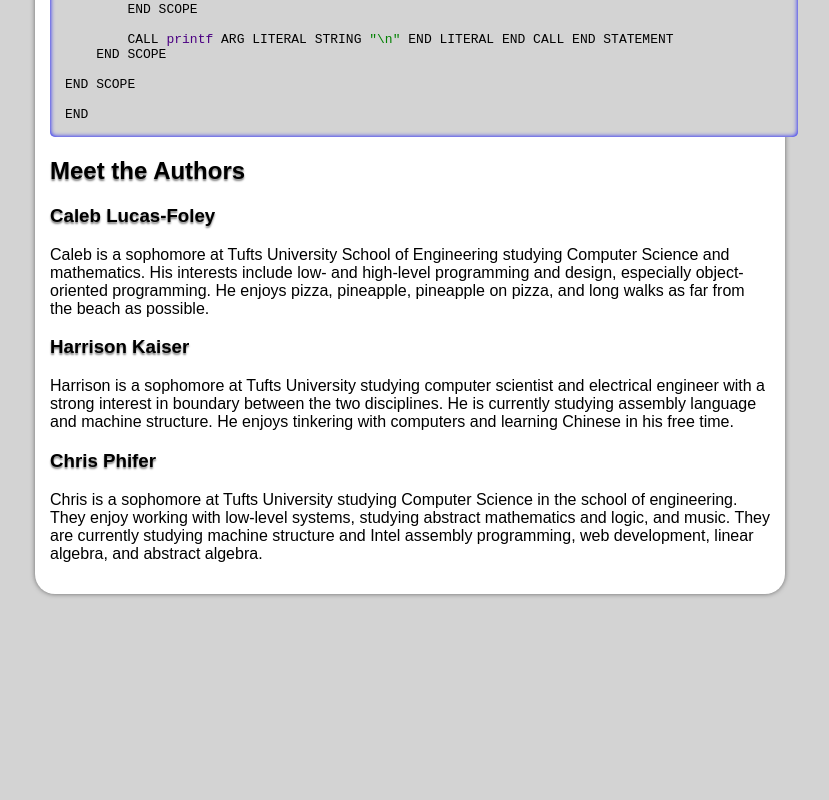
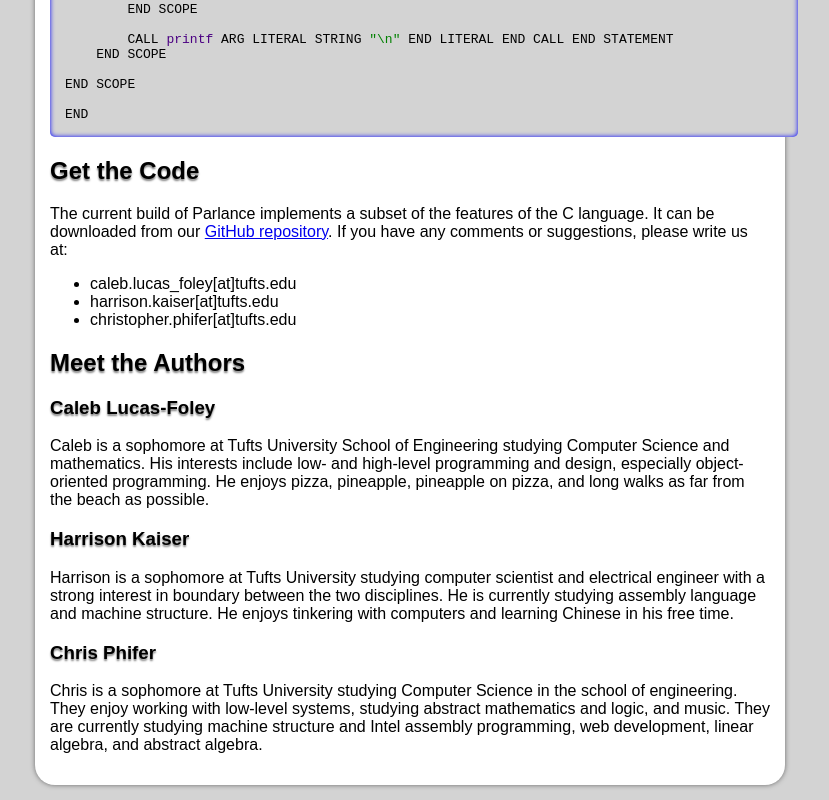
Before and after one commit to caleblf/parlance, a plain HTML site: page docs/index.html in a window 1280 px wide. Shown: the part 1815-2615 px from the top of the page, without its empty margins (230-1059 px from the left). Before the commit the page ends 2424 px from the top, so only its background shows below. Drawn offline with Linux system fonts and the light colour scheme.

Commit message:
Added repo link and contact info to site

```diff
--- a/docs/index.html
+++ b/docs/index.html
@@ -110,6 +110,18 @@ END SCOPE
 END
 </code></pre></p>
 
+<h2>Get the Code</h2>
+<p>
+	The current build of Parlance implements a subset of the features of the C language. It can be
+	downloaded from our <a href="http://github.com/Iguanotron/parlance">GitHub repository</a>. If
+	you have any comments or suggestions, please write us at:
+	<ul>
+		<li>caleb.lucas_foley[at]tufts.edu</li>
+		<li>harrison.kaiser[at]tufts.edu</li>
+		<li>christopher.phifer[at]tufts.edu</li>
+	</ul>
+</p>
+
 <h2>Meet the Authors</h2>
 <h3>Caleb Lucas-Foley</h3>
 <p class="bio">
```
Also changed, not shown: 1 other file.
